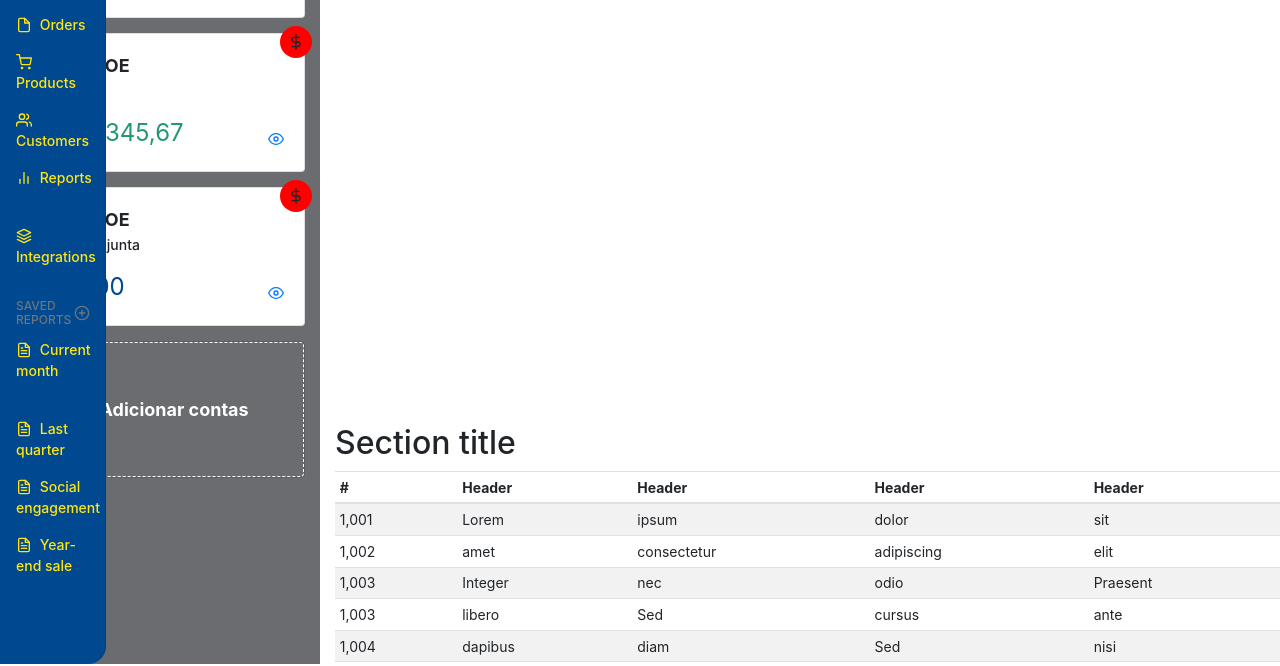
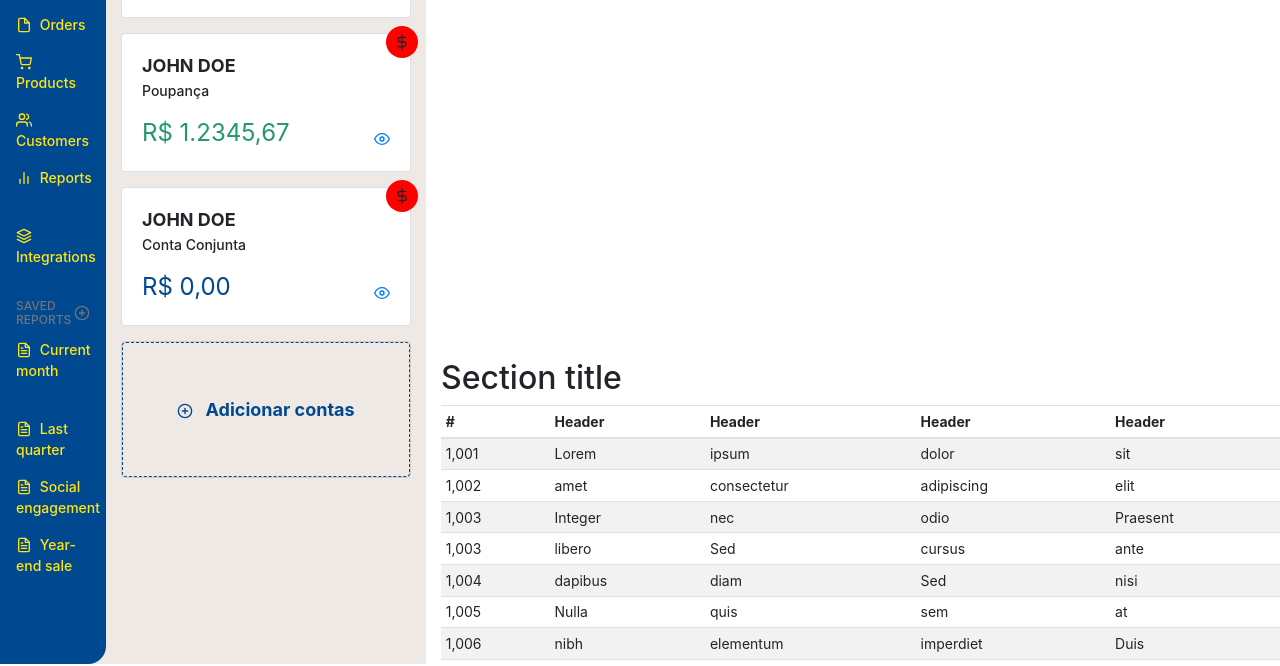
Before and after one commit to G2-D/rebranding-itau, a website built with webpack: page public/index.html in a window 1280 px wide. Shown: the part 136-802 px from the top of the page. Built offline with nearby package versions, Linux system fonts and the light colour scheme.

Commit message:
Barra lateral refatorada

```diff
--- a/public/index.html
+++ b/public/index.html
@@ -25,6 +25,9 @@
 
     <div class="container-fluid">
         <div class="row">
+
+			<aside>
+				<!-- #sidebar-menu -->
 				<nav id="sidebarMenu" class="col-md-1 col-lg-1 d-md-block bg-secondary-brand sidebar">
 					<div class="sidebar-sticky pt-3">
 						<ul class="nav flex-column">
@@ -105,7 +108,8 @@
 							</li>
 						</ul>
 					</div>
-            </nav> -->
+				</nav>
+				<!-- /sidebar-menu -->
 
 				<!-- #sidebar-account -->
 				<nav class="sidebar-account">
@@ -184,6 +188,8 @@
 					</div>
 				</nav>
 				<!-- /sidebar-account -->
+			</aside>
+
 			<!-- class="col-md-9 ml-sm-auto col-lg-10 px-md-4" -->
             <main role="main">
 
--- a/resources/scss/app.scss
+++ b/resources/scss/app.scss
@@ -15,5 +15,14 @@ body {
 
 main {
 	width: 100%;
-	padding-left: calc(320px + 15px);
+	padding-left: calc(320px + 106px + 15px);
 }
+
+aside {
+	width: calc(320px + 106px);
+	height: 100vh;
+	position: fixed;
+	top: 0;
+	left: 0;
+	background: #efe9e5;
+}
--- a/resources/scss/partials/_sidebar-accounts.scss
+++ b/resources/scss/partials/_sidebar-accounts.scss
@@ -1,12 +1,11 @@
 .sidebar-account {
 
 	& {
-		background-color: #6B6C70;
 		width: 320px;
 		height: 100vh;
 		position: fixed;
 		top: 0;
-		// left: 106px;
+		left: 106px;
 	}
 
 	.account-list {
@@ -78,6 +77,7 @@
 
 			& {
 				background: none;
+				box-shadow: none;
 			}
 
 			.btn-add-account {
@@ -85,10 +85,11 @@
 				& {
 					height: 100%;
 					padding: 24px;
-					border: 1px dashed #FFF;
+					border: 1px dashed #004990;
 					font-size: 18px;
 					font-weight: bold;
-					color: #FFFFFF;
+					color: #004990;
+					box-shadow: none;
 				}
 
 				svg {
```
Also changed, not shown: public/assets/css/bundle.css. Lines whose indentation alone changed are shown as unchanged.
